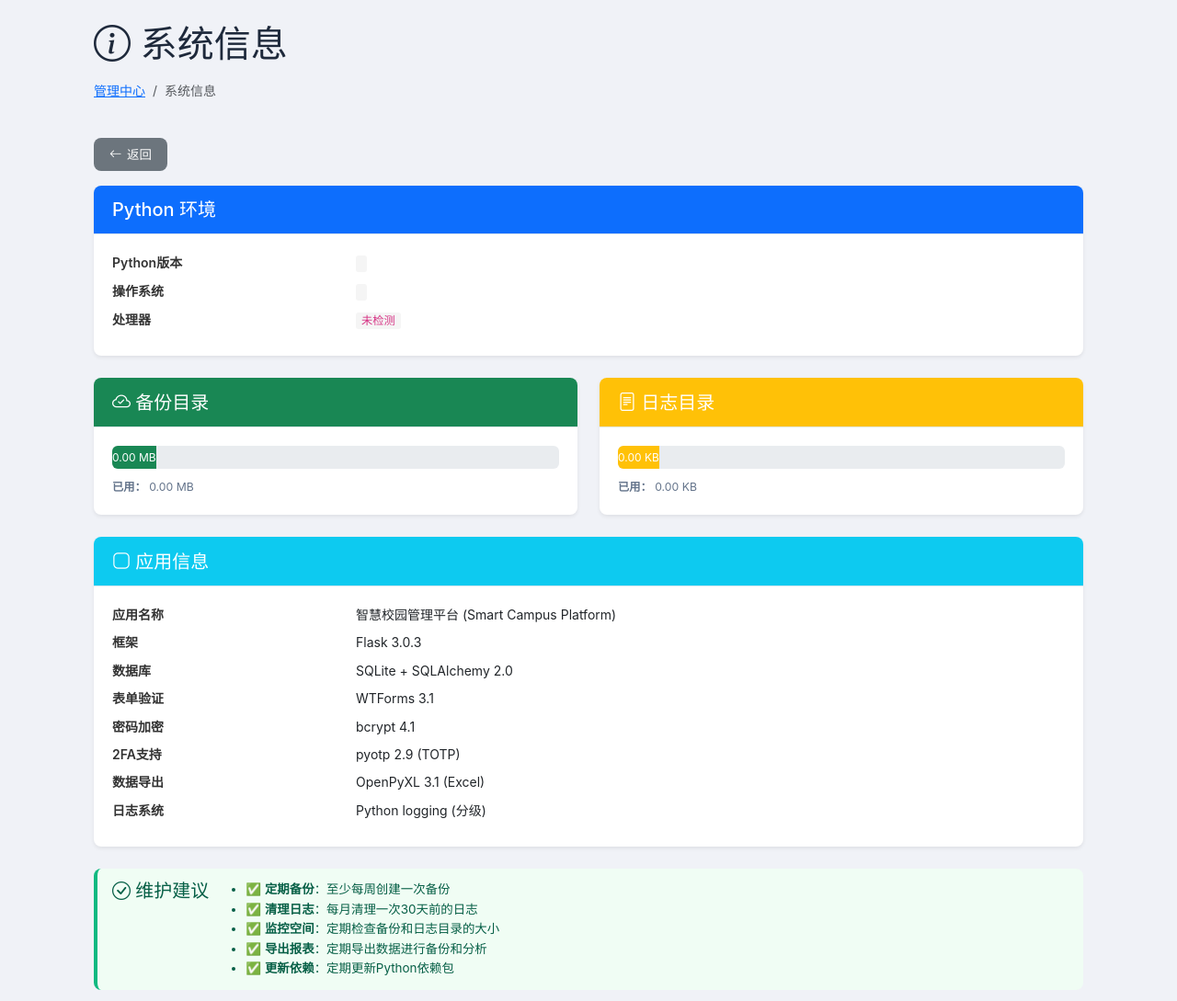
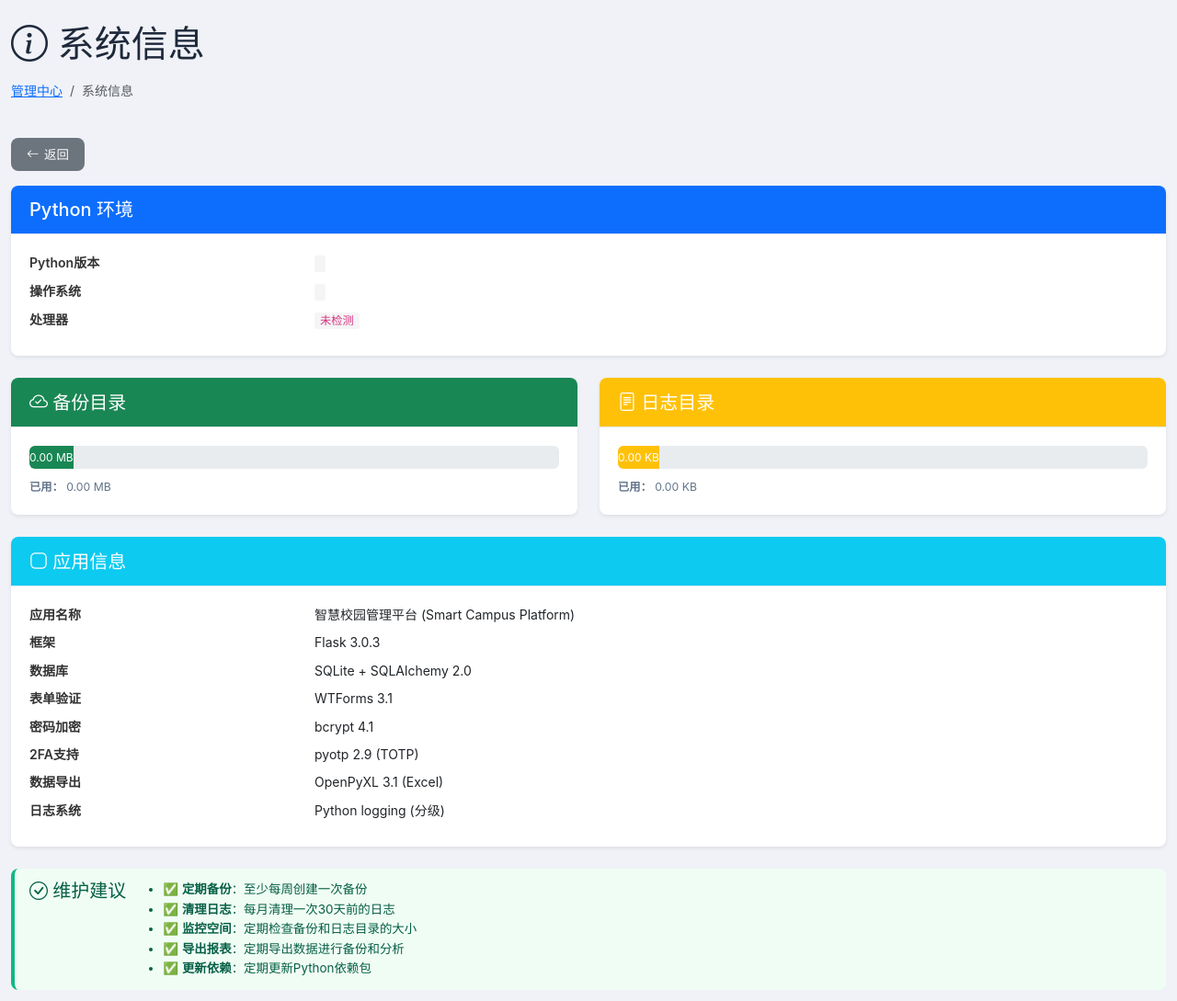
Before and after one commit to weichuyi/jystudent, a Flask app: template templates/admin/system_info.html in a window 1280 px wide. Shown: the whole page at 92% size. Run offline with Flask 3, Linux system fonts and the light colour scheme; the template is opened without the code that fills it, so the values that code supplies are empty.

Commit message:
移除系统信息容器的最大宽度限制
移除模板 templates/admin/system_info.html 中容器的内联样式（max-width:1100px; margin-left/right:auto），使 container-fluid 能够铺满整个可用宽度，从而提升布局的一致性与响应式效果。

```diff
--- a/templates/admin/system_info.html
+++ b/templates/admin/system_info.html
@@ -3,7 +3,7 @@
 {% block title %}系统信息{% endblock %}
 
 {% block content %}
-<div class="container-fluid mt-4" style="max-width:1100px;margin-left:auto;margin-right:auto;">
+<div class="container-fluid mt-4">
     <div class="row mb-4">
         <div class="col-md-12">
             <h1 class="mb-3">
```
